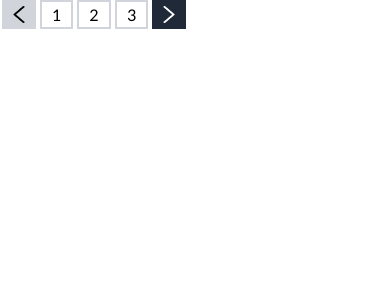
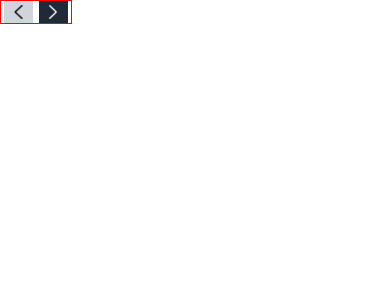
Before and after one commit to YahyaNashar22/Global-Fairy-front-end, a React (Create React App) app in the folder global-fairy/: page /home in a window 390 px wide. Shown: the top 300 px of the page. Built offline with nearby package versions, Linux system fonts and the light colour scheme.

Commit message:
arrows section responsive

```diff
--- a/global-fairy/src/components/arrows/Arrows.module.css
+++ b/global-fairy/src/components/arrows/Arrows.module.css
@@ -1,19 +1,20 @@
 @import '../../App.css';
 
 .arrowsContainer {
-    height: 2.2em;
+    height: 2em;
     display: inline-flex;
     width: auto;
     justify-content: center;
     align-items: center;
+    border: 1px solid red;
 }
 
 .arrowsContainer .nbSpan {
-    display: inline-flex;
-    width: 2.1em;
+    /* display: inline-flex; */
+    width: 2em;
     color: black;
-    font-size: 1.3em;
-    margin: 0 4px;
+    font-size: 1.2em;
+    margin: 0 2px;
     height: 100%;
     align-items: center;
     justify-content: center;
@@ -21,33 +22,51 @@
 
 .nextA .imgSpan,
 .back .imgSpan {
-    width: 60%;
+    width: 50%;
     height: 60%;
 }
 
 .nbs {
     border: 2px solid #D1D5DB;
     background: white;
+    display: inline-flex;
+
 }
 
 .back {
     background-color: #D1D5DB;
+    display: inline-flex;
+
 }
 
 .nextA {
     background-color: #1F2937;
+    display: inline-flex;
+
 }
 
+@media (max-width:850px) {
+    .arrowsContainer {
+        height: 1.7em;
+
+    }
+    .arrowsContainer .nbSpan {
+        width: 1.em;
+        margin: 0 1px;
+        font-size: 0.9em;
+    }
+
+}
 @media (max-width:500px) {
     .arrowsContainer {
-        height: 1.8em;
+        height: 1.5em;
 
     }
 
     .arrowsContainer .nbSpan {
-        width: 2.1em;
-        font-size: 1em;
-        margin: 0 2px;
+        width: 1.5em;
+        font-size: 0.9em;
+        margin: 0 1px;
     }
 
 }
@@ -56,4 +75,12 @@
     .nbs {
         display: none;
     }
+    .arrowsContainer .nbSpan {
+        width: 2em;
+        margin: 0 3px;
+    }
+    .arrowsContainer {
+        height: 1.5em;
+    }
+
 }
```
